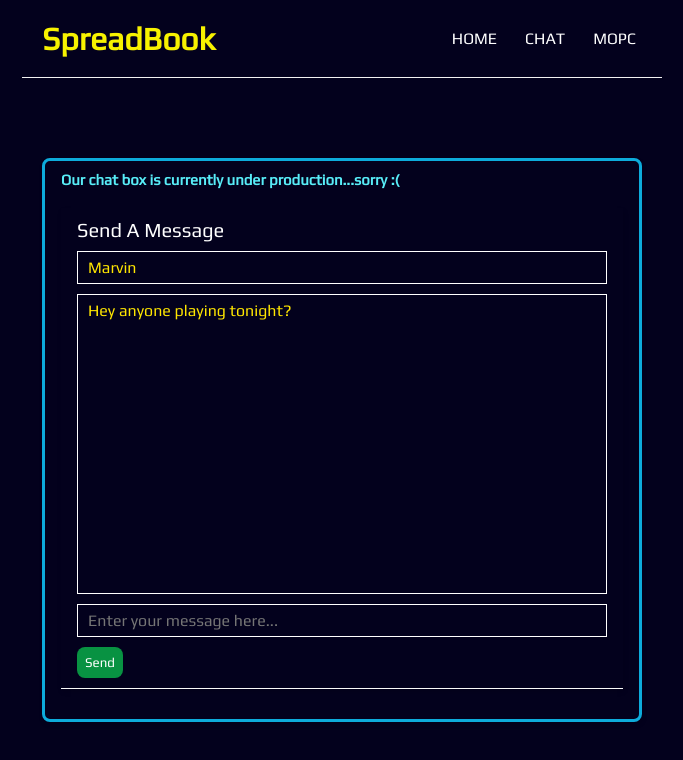
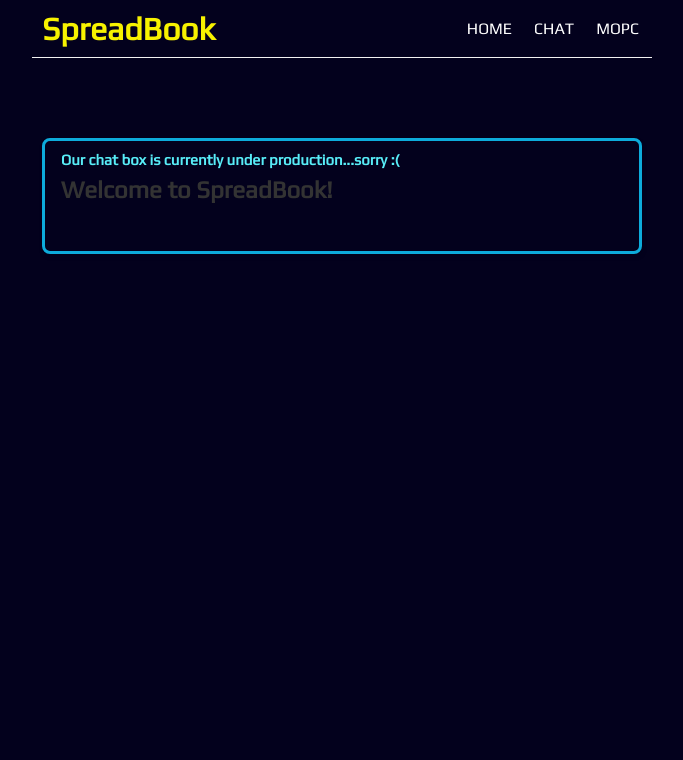
Before and after one commit to logicalpermission7/voodoo-sports-app, a React (Create React App) app: page /#/Coms in a window 1280 px wide. Shown: the top 760 px of the page, without its empty margins (298-981 px from the left). Built offline with nearby package versions, Linux system fonts and the light colour scheme; data requests are answered from the project's data file.

Commit message:
component created

```diff
--- a/data/db.json
+++ b/data/db.json
@@ -1,9 +1,9 @@
 {
   "messages": [
     {
-      "id": 1,
-      "author": "Marvin",
-      "body": "Hey anyone playing tonight?"
+      "author": "elvis",
+      "sendersText": "I am the master of the universe...",
+      "id": 1
     }
-]
+  ]
 }
--- a/package.json
+++ b/package.json
@@ -6,9 +6,13 @@
     "@testing-library/jest-dom": "^5.15.0",
     "@testing-library/react": "^11.2.7",
     "@testing-library/user-event": "^12.8.3",
+    "firebase": "^9.5.0",
+    "framer-motion": "^5.3.3",
     "react": "^17.0.2",
     "react-dom": "^17.0.2",
+    "react-firebase-hooks": "^4.0.1",
     "react-scripts": "4.0.3",
+    "styled-components": "^5.3.3",
     "web-vitals": "^1.1.2"
   },
   "scripts": {
--- a/src/App.js
+++ b/src/App.js
@@ -6,6 +6,7 @@ import TeamNews from './components/TeamNews';
 import Calculator from './components/Calculator';
 import Coms from './components/Coms';
 import NotFound from './components/NotFound';
+
 
 
 
--- a/src/components/Chat.js
+++ b/src/components/Chat.js
@@ -2,18 +2,13 @@ import React,{useState,useEffect} from 'react';
 import ChatDetails from './ChatDetails';
 
 
-
-
 function Chat(){
 
-
-
-var [items,setItems] = useState(null);
+var [data,setData] = useState(null);
 const [isLoading, setLoading] = useState(true);
 const [error,setError] = useState(null);
 
-
-const URL_API = "http://localhost:8000/messages"; // Testing end point only using the json server with local rest services.
+const URL_API = "http://localhost:8000/messages"; // Just a testing end point with the json server.
 
 
 useEffect(() => {
@@ -22,9 +17,11 @@ useEffect(() => {
         const response = await fetch(URL_API);
         if (!response.ok) throw Error("Oops! network or server side problems... :(");
         const data = await response.json();
-        //console.log(data);
-        setItems(data);
-        } catch (err) {
+        console.log(data);
+        console.log(response);
+        setData(data);
+        }
+        catch (err) {
           setError("Oops something went wrong..")
         } finally {
           setLoading(false);
@@ -37,7 +34,7 @@ useEffect(() => {
 
     return(
         <div>
-            {items && <ChatDetails items={items} />}
+            {data && <ChatDetails data={data} loading={isLoading} bad_load={error} />}
         </div>
     )
 }
--- a/src/components/ChatDetails.js
+++ b/src/components/ChatDetails.js
@@ -1,28 +1,40 @@
 import React,{useState,useEffect} from 'react';
 
-function ChatDetails({items}){
+function ChatDetails({data,loading,bad_load,localJson}){
 
 var [author,setAuthor] = useState('');
 var [body,setBody] = useState('');
 var [sendersText,setSendersText] = useState('');
 
 useEffect(() => {
-console.log({items});
+//console.log(data);
 },[])
+
+//-----------------------------storing a json object in local storage---------------
+var myObj = {
+
+    id: 1,
+    name: "",
+    body: ""
+};
+var myJSON = JSON.stringify(myObj);
+localStorage.setItem("elvis",myJSON);
+
+
 
 const handleSubmit = (e) =>{
     e.preventDefault();
-    setBody(sendersText);
-    setSendersText('');
+    const data = { author, sendersText}; // Object created to store state information from the form below and update json file.
+    setBody(sendersText); // updates "body state" with "sendersText state" data from the form below.
+    //console.log(data)
+    setSendersText(''); //clears sendersState.
+    fetch("http://localhost:8000/messages/1", {
+        method: "PATCH",
+        headers: { "Content-Type": "application/json" },
+        body: JSON.stringify(data)
 
-    fetch("http://localhost:8000/messages", {
-        headers: {
-            'Content-type': 'application/json'
-        },
-        method: 'PATCH',
-        body: JSON.stringify(items.author, items.body)
     }).then(() => {
-        console.log("file updated");
+        //console.log("file updated");
     })
 
 }
@@ -30,13 +42,15 @@ const handleSubmit = (e) =>{
 
     return(
         <div className="chat">
-            {items.map(items => (
-                <form key={items.id}>
+            {loading && <div style={{color: "rgb(0, 248, 21)"}}>incoming message.....</div>}
+            {bad_load && <div style={{color: "#fd2600"}}>{bad_load}</div>}
+            {data.map(items => (
+                <form onSubmit={handleSubmit} key={items.id}>
                 <label>Send A Message</label>
-                <input type="text" value={items.author} onChange={(e) => setAuthor(e.target.value)}required placeholder="author's name"></input>
-                <textarea value={items.body} onChange={(e) => setBody(e.target.value)} readOnly></textarea>
+                <input type="text" value={author} onChange={(e) => setAuthor(e.target.value)}required placeholder="author's name"></input>
+                <textarea value={author + " : " + body} onChange={(e) => setBody(e.target.value)} readOnly></textarea>
                 <input type="text" value={sendersText} onChange={(e) => setSendersText(e.target.value)}required placeholder="Enter your message here..."></input>
-                <button onClick={handleSubmit}>Send</button>
+                <button>Send</button>
             </form>
             ))}
         </div>
--- a/src/components/Coms.js
+++ b/src/components/Coms.js
@@ -1,11 +1,11 @@
 import React from 'react';
-import Chat from './Chat';
+import Login from './Login';
 
 function Coms(){
     return(
         <div className="info-preview">
             <h1>Our chat box is currently under production...sorry :(</h1>
-            <Chat/>
+            <Login/>
         </div>
     )
 }
--- a/src/components/GameData.js
+++ b/src/components/GameData.js
@@ -148,8 +148,8 @@ getGameData();
                     <option value='TEN'>Tennessee Titans</option>
                     <option value='WAS'>Washington Football Team</option>
                 </select>
+
             </form>
-            <button onClick={getGameData}>Get My Spread</button><br/><br/>
         </div>
 
     )
--- a/src/components/GameDetails.js
+++ b/src/components/GameDetails.js
@@ -18,12 +18,12 @@ function GameDetails({name,awayTeam,stadium,city,state,date,playingSurface,stadi
             <div className='home-scores'>
                 <h1>{"Last 10 games:  \"HOME\" average score: " + averageScoreHome}</h1>
                 <h1>{"Average Openent Score: " + averageOpoScoreHome}</h1>
-                <h1>{"An average " + "L-" + lostAgaintsTheSpreadHome + "/" + "W-" + winsAgainstTheSpreadHome + " ATS @ Home"}</h1>
+                <h1>{"An average L-" + lostAgaintsTheSpreadHome + "/W-" + winsAgainstTheSpreadHome + " ATS @ Home"}</h1>
             </div>
              <div className='away-scores'>
                 <h1>{"Last 10 games: \"AWAY\" average score: " + averageScoreAway}</h1>
                 <h1>{"Average Openent Score: " + averageOpoScoreAway}</h1>
-                <h1>{"An average " + "L-" + lostAgaintsTheSpreadAway + "/" + "W-" + winsAgaintsTheSpreadAway + " ATS @ Away"}</h1>
+                <h1>{"An average L-" + lostAgaintsTheSpreadAway + "/W-" + winsAgaintsTheSpreadAway + " ATS @ Away"}</h1>
              </div>
             <h1>Game Day: {date}</h1>
             <h1>Stadium: {stadium}  {city}  {state}</h1>
--- /dev/null
+++ b/src/components/Login.js
@@ -0,0 +1,20 @@
+import React from 'react';
+
+
+function Login(){
+    return(
+        <div className="login-pag">
+            <div className="login-card">
+                <h2>Welcome to SpreadBook!</h2>
+                <div className="login-button-google">
+
+                 </div>
+                 <br/><br/>
+                 <div className="login-button-facebook">
+
+                 </div>
+            </div>
+        </div>
+    )
+}
+export default Login;
--- a/src/components/TeamNews.js
+++ b/src/components/TeamNews.js
@@ -90,8 +90,8 @@ getTeamNews();
                     <option value='TEN'>Tennessee Titans</option>
                     <option value='WAS'>Washington Football Team</option>
                 </select>
+                <button onClick={getTeamNews}>Get Team News</button><br/><br/>
             </form>
-            <button onClick={getTeamNews}>Get Team News</button><br/><br/>
         </div>
 
     )
--- a/src/index.css
+++ b/src/index.css
@@ -7,7 +7,7 @@
   scrollbar-color: rgb(3, 1, 29) rgb(3, 1, 29);
 }
 .navbar{
-  padding: 20px;
+  padding: 10px;
   display: flex;
   align-items: center;
   max-width: 600px;
@@ -26,7 +26,7 @@
 .navbar a{
   margin-left: 16px;
   text-decoration: none;
-  padding: 6px;
+  padding: 3px;
   color: #fff;
 }
 .navbar a:hover{
```
Also changed, not shown: 1 other file (tests, documents, lock files or other folders).
